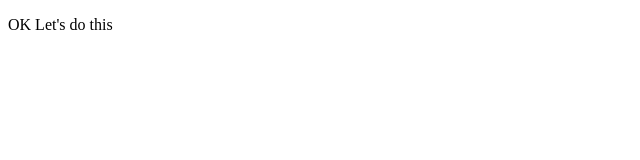
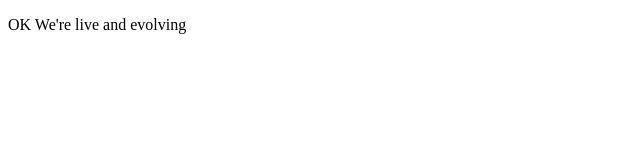
Before and after one commit to Omniguru/Omniguru.github.io, a plain HTML site: page index.html in a window 1280 px wide. Shown: the whole page, without its empty margins (0-640 px from the left). Drawn offline with Linux system fonts and the light colour scheme.

Commit message:
Change to text

```diff
--- a/index.html
+++ b/index.html
@@ -5,6 +5,6 @@
   </head>
 
   <body>
-    <p>OK Let's do this</p>
+    <p>OK We're live and evolving</p>
   </body>
 </html>
```
